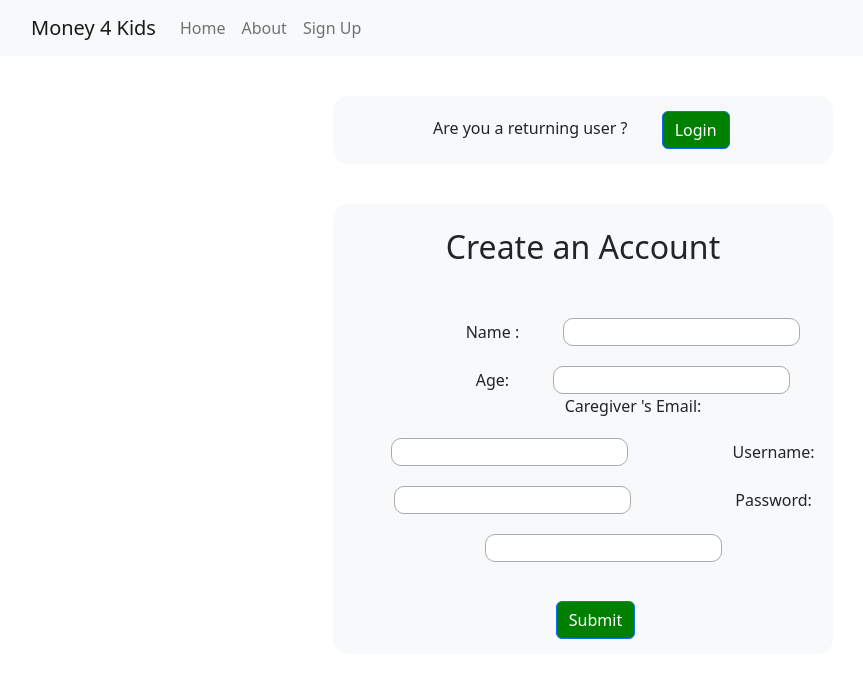
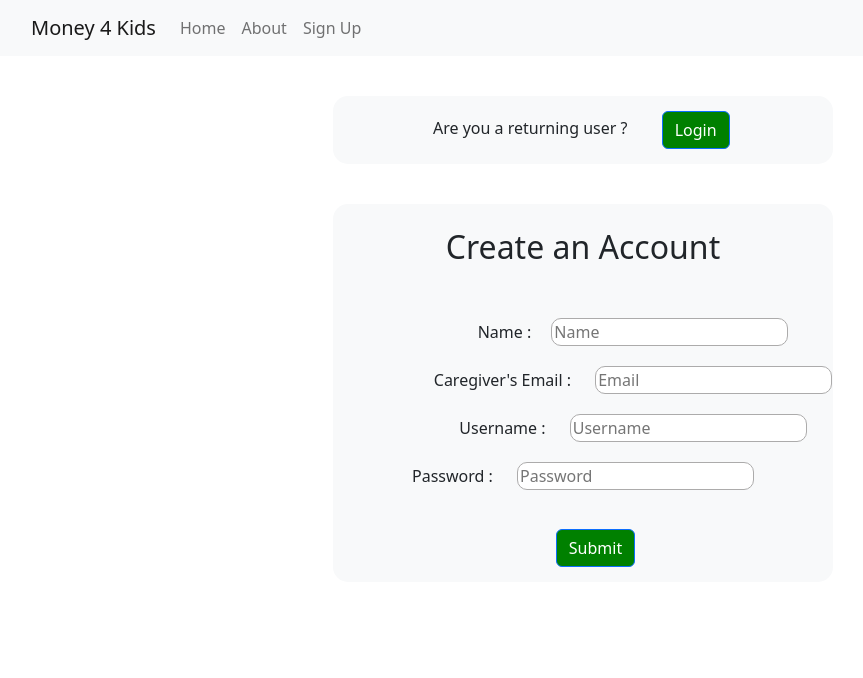
Before and after one commit to verdetea22/cs555MoneyForKids2022Fall, a React (Create React App) app: page /Signup in a window 1280 px wide. Shown: the top 678 px of the page, without its empty margins (51-914 px from the left). Built offline with nearby package versions, Linux system fonts and the light colour scheme.

Commit message:
handle state and submit working

```diff
--- a/src/pages/signup/SignUp.css
+++ b/src/pages/signup/SignUp.css
@@ -1,4 +1,4 @@
-.Login {
+.SignUp {
     text-align: center;
     display: flex;
     flex-direction: column;
@@ -9,13 +9,13 @@
     border-radius: 0 0 10px 10px;
 }
 
-#input {
+.form__input {
     border: 1px solid rgb(172, 171, 171);
     border-radius: 10px;
     outline: none;
     margin-top: 20px;
     width: inherit;
-    margin-left: 40px;
+    margin-left: 20px;
     align-self: center;
 }
 
--- a/src/pages/signup/SignUp.jsx
+++ b/src/pages/signup/SignUp.jsx
@@ -1,4 +1,4 @@
-import React, { Component } from "react";
+import React, { Component, useState } from "react";
 import { Image, Button } from "react-bootstrap";
 import { useForm } from "react-hook-form";
 import "./SignUp.css";
@@ -6,12 +6,47 @@ import "./SignUp.css";
 function SignUp() {
   const {
     register,
-    handleSubmit,
     formState: { errors },
   } = useForm();
 
   const onSubmit = (data) => console.log(data);
 
+  {
+    /* Setting Form Variables */
+  }
+  const [name, setName] = useState(null);
+  const [email, setEmail] = useState(null);
+  const [username, setUsername] = useState(null);
+  const [password, setPassword] = useState(null);
+
+  {
+    /* Handle State */
+  }
+  const handleInputChange = (e) => {
+    const { id, value } = e.target;
+    if (id === "name") {
+      setName(value);
+    }
+
+    if (id === "email") {
+      setEmail(value);
+    }
+
+    if (id === "username") {
+      setUsername(value);
+    }
+    if (id === "password") {
+      setPassword(value);
+    }
+  };
+
+  const handleSubmit = () => {
+    console.log(name, email, username, password);
+  };
+
+  {
+    /* Button Confirmation */
+  }
   function confirmation() {
     alert("Your account has been created!");
   }
@@ -27,45 +62,79 @@ function SignUp() {
       <div id="box">
         <a id="header">
           <br />
-          <h2> Create an Account </h2> <br /> {/* Form Start */}{" "}
+          <h2> Create an Account </h2> <br />
+          {/* Form Start */}{" "}
           <form onSubmit={handleSubmit(onSubmit)}>
             {" "}
-            {/* Name */} <a id="text"> Name : </a>{" "}
+            {/* Name */}
+            <label id="text" className="form__label" for="name">
+              {" "}
+              Name :{" "}
+            </label>
             <input
-              id="input"
-              type="Name"
+              type="text"
+              name=""
+              id="name"
+              value={name}
+              className="form__input"
+              onChange={(e) => handleInputChange(e)}
+              placeholder="Name"
               {...register("name", { required: true })}
             />
-            {/* Age */} <a id="text"> Age: </a>{" "}
+            <br />
+            {/* Caregiver Email */}{" "}
+            <label id="text" className="form__label" for="email">
+              {" "}
+              Caregiver's Email :
+            </label>{" "}
             <input
-              id="input"
-              type="Age"
-              {...register("age", { required: true })}
-            />{" "}
-            <br />
-            {/* Caregiver Email */} <a id="text"> Caregiver 's Email:</a>{" "}
-            <input
-              id="input"
-              type="Email"
+              className="form__input"
+              id="email"
+              type="email"
+              placeholder="Email"
+              value={email}
+              onChange={(e) => handleInputChange(e)}
               {...register("email", { required: true })}
             />
-            {/* Username */} <a id="text"> Username: </a>{" "}
+            {/* Username */}{" "}
+            <label id="text" className="form__label" for="username">
+              {" "}
+              Username :{" "}
+            </label>{" "}
             <input
-              id="input"
-              type="Username"
+              className="form__input"
+              type="text"
+              id="username"
+              value={username}
+              onChange={(e) => handleInputChange(e)}
+              placeholder="Username"
               {...register("username", { required: true })}
             />
-            {/* Password */} <a id="text"> Password: </a>{" "}
+            <br />
+            {/* Password */}{" "}
+            <label className="form__label" for="password">
+              {" "}
+              Password :{" "}
+            </label>{" "}
             <input
-              id="input"
-              type="Password"
+              className="form__input"
+              type="password"
+              id="password"
+              placeholder="Password"
+              value={password}
+              onChange={(e) => handleInputChange(e)}
               {...register("password", { required: true })}
             />{" "}
             <br />
             <br />
             {/* Submit */}{" "}
             <a target="_blank">
-              <Button id="button" type={"submit"} onClick={confirmation}>
+              <Button
+                onClick={() => handleSubmit()}
+                onClick={confirmation}
+                type="submit"
+                id="button"
+              >
                 {" "}
                 Submit{" "}
               </Button>{" "}
```
